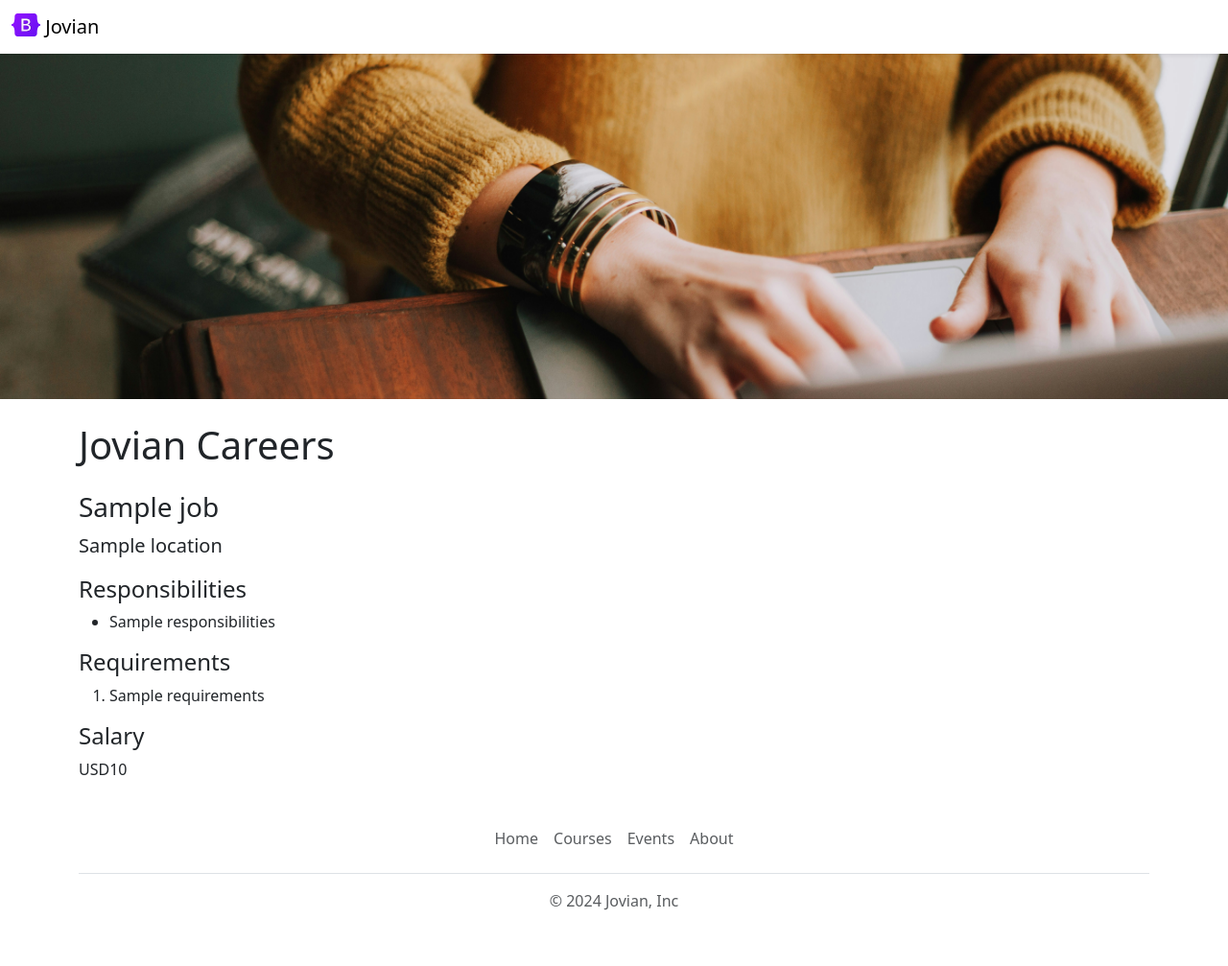
After one commit to madicee/freeCodeCamp-Website-2, a Flask app: template templates/jobpage.html in a window 1280 px wide. The commit adds this page. Shown: the whole page at 96% size. Run offline with Flask 3, Linux system fonts and the light colour scheme; the template is opened without the code that fills it: most values are stand-ins (such as "Sample title", 1, 10 or a date in 2020).

Commit message:
dynamic pages for each job

```diff
--- a/app.py
+++ b/app.py
@@ -1,17 +1,24 @@
 from flask import Flask, render_template, jsonify
-from database import load_data_from_db
+from database import load_jobs_from_db, load_job_from_db
 
 app = Flask(__name__)
 
 @app.route("/")
 def hello_world():
-  jobs = load_data_from_db()
+  jobs = load_jobs_from_db()
   return render_template('home.html', jobs=jobs)
 
 @app.route("/api/jobs")
 def list_jobs():
-  jobs = load_data_from_db()
-  return jsonify(list(jobs))
+  jobs = load_jobs_from_db()
+  return jsonify(jobs)
+
+@app.route("/job/<id>")
+def show_job(id):
+  job = load_job_from_db(id)
+  if not job:
+    return "Not Found", 404
+  return render_template('jobpage.html', job=job)
 
 if __name__ == "__main__":
   app.run(host='0.0.0.0', debug=True)
--- /dev/null
+++ b/templates/banner.html
@@ -0,0 +1,9 @@
+<style>
+  #banner {
+    height: 360px;
+    width: 100%;
+    object-fit: cover;
+    margin-bottom: 16px;
+  }
+</style>
+<img class='img-fluid' id='banner' src='https://026cf210-7d80-4d97-802a-8b436b2748e4-00-2j4yr0s5kjzd8.pike.replit.dev/static/unsplash.jpg' height='300'>
--- /dev/null
+++ b/templates/bootstrap.html
@@ -0,0 +1,3 @@
+<meta charset="utf-8">
+<meta name="viewport" content="width=device-width, initial-scale=1">
+<link href="https://cdn.jsdelivr.net/npm/bootstrap@5.3.3/dist/css/bootstrap.min.css" rel="stylesheet" integrity="sha384-QWTKZyjpPEjISv5WaRU9OFeRpok6YctnYmDr5pNlyT2bRjXh0JMhjY6hW+ALEwIH" crossorigin="anonymous">
--- a/templates/jobitem.html
+++ b/templates/jobitem.html
@@ -12,6 +12,6 @@
     </div>
   </div>
   <div class='col-3'>
-    <a href='mailto:mahdisaraam@gmail.com?subject=Application%20for%20{{job['title']}}&body=My%20name%3A%20%3Cyour%20name%20here%3E%0D%0A%0D%0AMy%20resume%20link%3A%20%3Cresume%20link%3E%0D%0A%0D%0ALinkedIn%3A%20%3Cyour%20LinkedIn%20link%3E' type="button" class="btn btn-outline-primary">Apply</a>
+    <a href='/job/{{job['id']}}' type="button" class="btn btn-outline-primary">Apply</a>
   </div>
 </div>
--- /dev/null
+++ b/templates/jobpage.html
@@ -0,0 +1,32 @@
+<!DOCTYPE html>
+<html>
+  <head>
+    <title>{{job.title}} - Jovian Career</title>
+    {% include 'bootstrap.html' %}
+  </head>
+  <body>
+    {% include 'nav.html' %}
+    {% include 'banner.html' %}
+    <div class='container'>
+      <h1 class="text-start mt-2 mb-4"">Jovian Careers</h1>
+      <h3 class='mb-2'>{{job.title}}</h3>
+      <p class='lead mt-0'>{{job.location}}</p>
+      <h4>Responsibilities</h4>
+      <ul>
+        {% for line in job.responsibilities.split("\n") %}
+          <li>{{line}}</li>
+        {% endfor %}
+      </ul>
+      <h4>Requirements</h4>
+      <ol>
+        {% for line in job.requirements.split("\n") %}
+          <li>{{line}}</li>
+        {% endfor %}
+      </ol>
+      <h4>Salary</h4>
+      <p>{{job.currency}}{{job.salary}}</p>
+    </div>
+
+    {% include 'footer.html' %}
+  </body>
+</html>
--- a/templates/nav.html
+++ b/templates/nav.html
@@ -1,6 +1,6 @@
 <nav class="navbar shadow-sm fixed-top bg-white">
   <div class="container-fluid">
-    <a class="navbar-brand" href="#">
+    <a class="navbar-brand" href="/">
       <img src="/static/logo.svg" alt="Logo" width="30" height="24" class="d-inline-block align-text-top">
       Jovian
     </a>
```
Also changed, not shown: database.py (+10 -1 lines), templates/home.html (+2 -12 lines).
